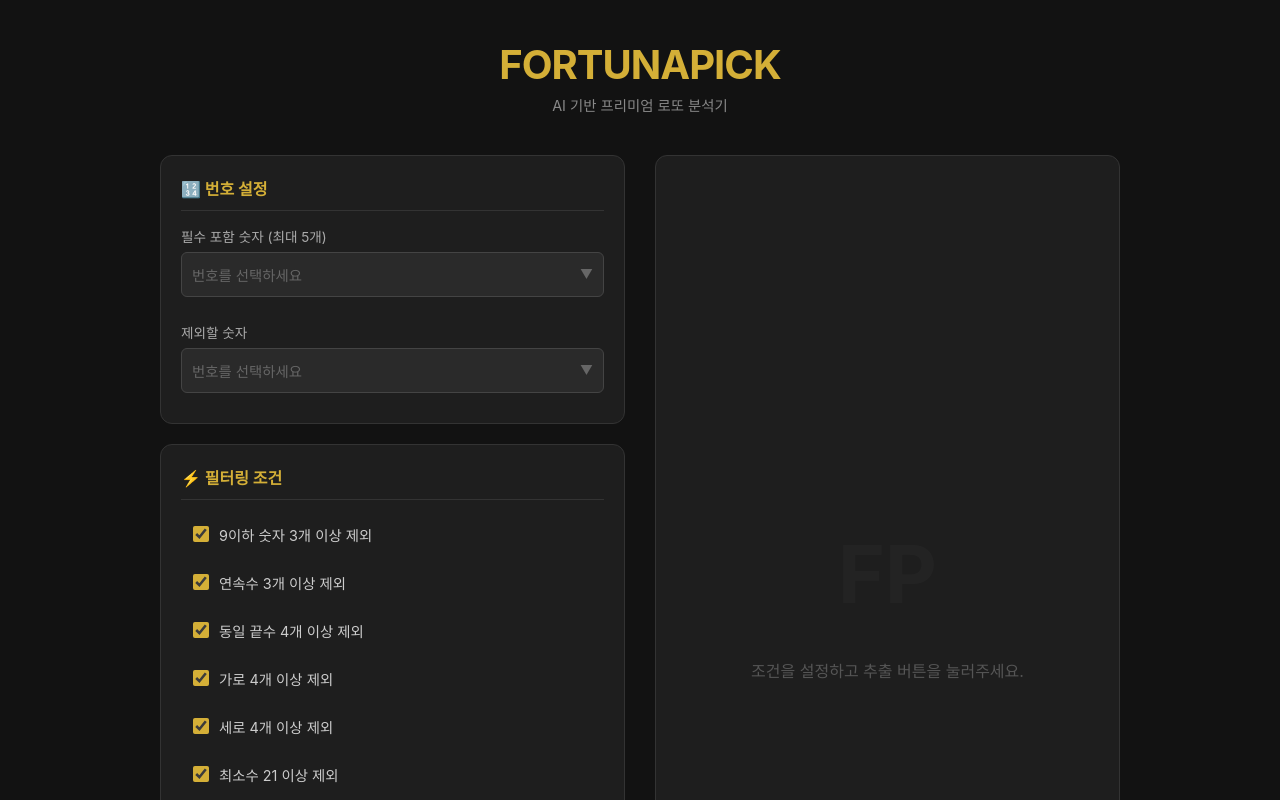
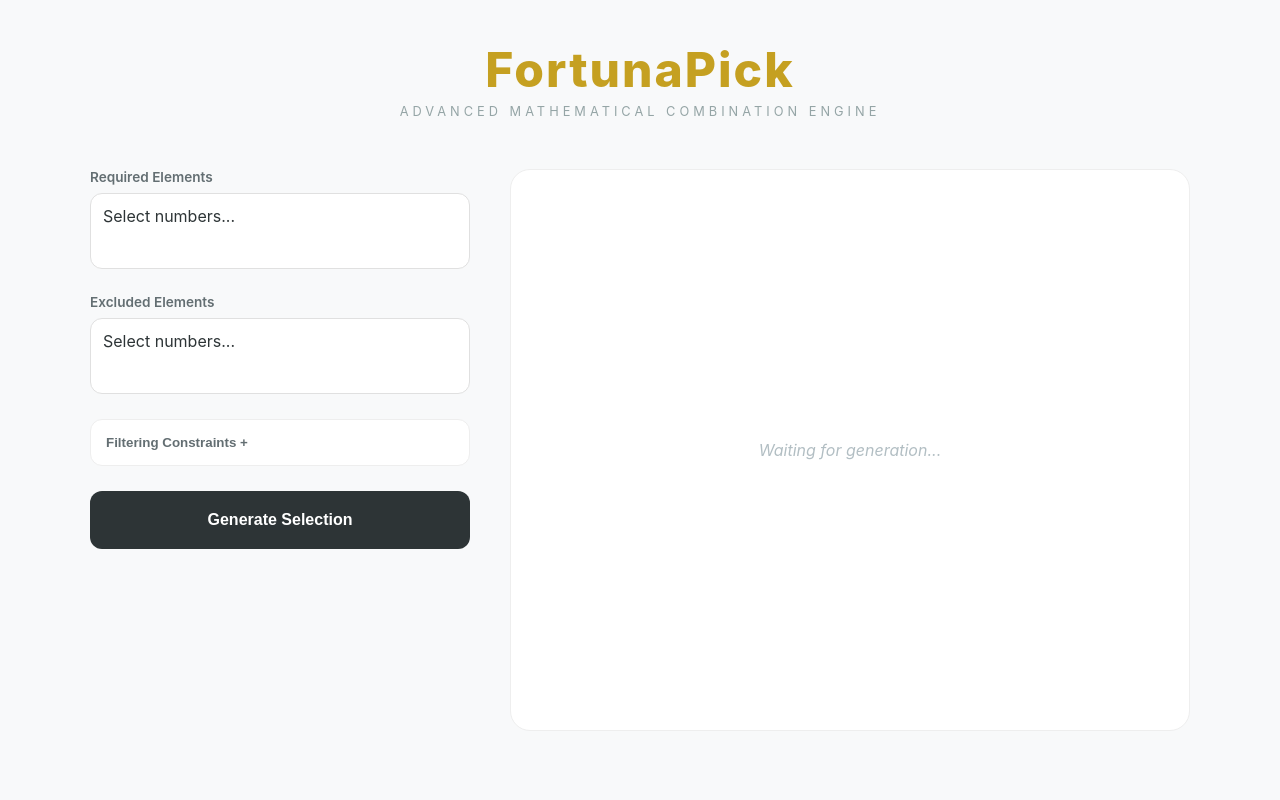
Before and after one commit to jmp1533/FortunaPick, a Next.js app: page / in a window 1280 px wide. Shown: the top 800 px of the page. Built offline with nearby package versions, Linux system fonts and the light colour scheme.

Commit message:
no message

```diff
--- a/app/globals.css
+++ b/app/globals.css
@@ -1,63 +1,45 @@
-/* 기본 설정 */
-body { margin: 0; padding: 0; font-family: 'Pretendard', -apple-system, sans-serif; background-color: #121212; color: #e0e0e0; }
-* { box-sizing: border-box; }
+:root { --gold: #C5A021; --bg: #F8F9FA; --card: #FFFFFF; --text: #2D3436; }
+body { background: var(--bg); color: var(--text); font-family: 'Inter', sans-serif; margin:0; }
+.container { max-width: 1100px; margin: 0 auto; padding: 40px 20px; }
+.brand-header { text-align: center; margin-bottom: 50px; }
+.brand-header h1 { font-size: 3rem; letter-spacing: 2px; color: var(--gold); margin: 0; font-weight: 800; }
+.brand-header p { text-transform: uppercase; font-size: 0.8rem; letter-spacing: 4px; color: #95a5a6; margin-top: 5px; }
 
-/* 메인 레이아웃 */
-.main-container { max-width: 1000px; margin: 0 auto; padding: 20px; min-height: 100vh; }
-.header { text-align: center; margin-bottom: 40px; padding-top: 20px; }
-.brand-logo { font-size: 2.5rem; margin: 0; color: #d4af37; /* Gold */ letter-spacing: -1px; text-transform: uppercase; }
-.subtitle { color: #888; margin-top: 5px; font-size: 0.9rem; }
+.main-layout { display: grid; grid-template-columns: 380px 1fr; gap: 40px; }
+@media (max-width: 850px) { .main-layout { grid-template-columns: 1fr; } }
 
-/* 컨텐츠 그리드 (데스크탑: 2열, 모바일: 1열) */
-.content-wrapper { display: grid; grid-template-columns: 1fr 1fr; gap: 30px; }
-@media (max-width: 768px) { .content-wrapper { grid-template-columns: 1fr; } }
+/* 입력 그룹 */
+.input-group { margin-bottom: 25px; position: relative; }
+.input-group label { display: block; font-weight: 600; font-size: 0.85rem; margin-bottom: 8px; color: #636e72; }
+.combo-box { background: var(--card); border: 1px solid #E0E0E0; border-radius: 12px; padding: 12px; min-height: 50px; cursor: pointer; display: flex; flex-wrap: wrap; gap: 6px; transition: all 0.3s; }
+.combo-box.open { border-color: var(--gold); box-shadow: 0 0 0 3px rgba(197, 160, 33, 0.1); }
+.tag { background: #f1f2f6; border-radius: 6px; padding: 2px 10px; font-size: 0.85rem; font-weight: bold; border: 1px solid #ddd; }
+.tag.secondary { background: #fee; border-color: #fcc; }
 
-/* 카드 스타일 */
-.section-card { background: #1e1e1e; border: 1px solid #333; padding: 20px; border-radius: 12px; margin-bottom: 20px; }
-.section-title { margin-top: 0; color: #d4af37; font-size: 1rem; border-bottom: 1px solid #333; padding-bottom: 10px; margin-bottom: 15px; }
+/* 드롭다운 그리드 */
+.dropdown { position: absolute; top: 100%; left: 0; width: 100%; background: var(--card); z-index: 10; border-radius: 12px; box-shadow: 0 10px 30px rgba(0,0,0,0.1); padding: 15px; margin-top: 5px; border: 1px solid #eee; }
+.number-grid { display: grid; grid-template-columns: repeat(7, 1fr); gap: 6px; }
+.grid-item { border: none; background: #f8f9fa; border-radius: 6px; padding: 8px 0; cursor: pointer; font-size: 0.85rem; }
+.grid-item.active { background: var(--gold); color: white; font-weight: bold; }
+.grid-item.disabled { opacity: 0.1; cursor: not-allowed; }
 
-/* 숫자 선택기 (Combobox 느낌) */
-.selector-container { position: relative; margin-bottom: 10px; }
-.input-label { display: block; font-size: 0.85rem; color: #aaa; margin-bottom: 6px; }
-.selector-box { background: #2a2a2a; border: 1px solid #444; padding: 10px; border-radius: 6px; min-height: 45px; cursor: pointer; display: flex; justify-content: space-between; align-items: center; }
-.selector-box:hover { border-color: #d4af37; }
-.placeholder { color: #666; font-size: 0.9rem; }
-.chip-container { display: flex; flex-wrap: wrap; gap: 5px; }
-.chip { background: #d4af37; color: #000; padding: 2px 8px; border-radius: 12px; font-size: 0.8rem; font-weight: bold; }
-.arrow { color: #666; font-size: 0.8rem; }
+/* 아코디언 */
+.accordion-section { border: 1px solid #eee; border-radius: 12px; background: white; margin-bottom: 25px; overflow: hidden; }
+.accordion-trigger { width: 100%; padding: 15px; background: none; border: none; text-align: left; font-weight: 600; cursor: pointer; color: #636e72; display: flex; justify-content: space-between; }
+.accordion-content { max-height: 0; transition: max-height 0.4s ease; background: #fafafa; }
+.accordion-content.visible { max-height: 500px; padding: 15px; }
+.filter-list { display: flex; flex-direction: column; gap: 10px; }
+.check-label { font-size: 0.85rem; display: flex; align-items: center; gap: 10px; cursor: pointer; }
+.check-label input { accent-color: var(--gold); }
+.ac-input { margin-top: 10px; padding-top: 10px; border-top: 1px solid #eee; display: flex; justify-content: space-between; align-items: center; font-size: 0.8rem; }
+.ac-input input { width: 50px; padding: 5px; border: 1px solid #ddd; border-radius: 4px; }
 
-/* 숫자 그리드 팝업 */
-.number-grid-dropdown { position: absolute; top: 100%; left: 0; width: 100%; background: #2a2a2a; border: 1px solid #d4af37; z-index: 100; padding: 10px; display: grid; grid-template-columns: repeat(7, 1fr); gap: 5px; border-radius: 0 0 8px 8px; box-shadow: 0 10px 20px rgba(0,0,0,0.5); }
-.grid-btn { padding: 8px 0; background: #333; border: none; color: #fff; border-radius: 4px; cursor: pointer; font-size: 0.9rem; }
-.grid-btn:hover { background: #444; }
-.grid-btn.active { background: #d4af37; color: #000; font-weight: bold; }
-.grid-btn.disabled { opacity: 0.2; cursor: not-allowed; }
+/* 제너레이트 버튼 */
+.generate-btn { width: 100%; padding: 20px; background: #2d3436; color: white; border: none; border-radius: 12px; font-size: 1rem; font-weight: bold; cursor: pointer; transition: 0.3s; }
+.generate-btn:hover { background: #000; transform: translateY(-2px); box-shadow: 0 5px 15px rgba(0,0,0,0.1); }
 
-/* 필터 체크박스 */
-.filter-grid { display: grid; grid-template-columns: 1fr; gap: 10px; }
-.checkbox-item { display: flex; align-items: center; cursor: pointer; padding: 8px; border-radius: 4px; transition: background 0.2s; }
-.checkbox-item:hover { background: #252525; }
-.checkbox-item input { margin-right: 10px; accent-color: #d4af37; width: 16px; height: 16px; }
-.checkbox-item span { font-size: 0.9rem; color: #ccc; }
-.simple-input { width: 100%; padding: 8px; background: #2a2a2a; border: 1px solid #444; color: white; border-radius: 4px; }
-
-/* 액션 버튼 */
-.action-btn { width: 100%; padding: 18px; background: linear-gradient(135deg, #d4af37, #aa8c2c); color: #000; font-weight: 800; border: none; border-radius: 8px; font-size: 1.1rem; cursor: pointer; margin-top: 10px; box-shadow: 0 4px 15px rgba(212, 175, 55, 0.3); transition: transform 0.1s; }
-.action-btn:active { transform: scale(0.98); }
-.action-btn:disabled { background: #444; color: #888; cursor: not-allowed; box-shadow: none; }
-
-/* 결과 영역 */
-.result-panel { background: #1e1e1e; border: 1px solid #333; border-radius: 12px; padding: 20px; min-height: 400px; display: flex; flex-direction: column; }
-.empty-state { flex: 1; display: flex; flex-direction: column; align-items: center; justify-content: center; color: #555; }
-.logo-placeholder { font-size: 5rem; font-weight: bold; opacity: 0.1; margin-bottom: 20px; }
-
-.result-content { animation: fadeIn 0.5s; }
-.result-title { text-align: center; color: #fff; margin-top: 0; }
-.result-summary { text-align: center; color: #888; font-size: 0.9rem; margin-bottom: 30px; }
-
-.lotto-row { display: flex; align-items: center; margin-bottom: 15px; background: #252525; padding: 12px; border-radius: 50px; border: 1px solid #333; }
-.row-badge { background: #333; color: #d4af37; padding: 5px 10px; border-radius: 20px; font-size: 0.7rem; font-weight: bold; margin-right: 15px; white-space: nowrap; }
-.balls { display: flex; gap: 8px; flex-wrap: wrap; justify-content: center; flex: 1; }
-.ball { width: 32px; height: 32px; border-radius: 50%; display: flex; align-items: center; justify-content: center; font-weight: bold; color: white; text-shadow: 0 1px 2px rgba(0,0,0,0.3); box-shadow: inset 0 -3px 5px rgba(0,0,0,0.2); font-size: 0.9rem; }
-
-@keyframes fadeIn { from { opacity: 0; transform: translateY(10px); } to { opacity: 1; transform: translateY(0); } }
+/* 결과 디스플레이 */
+.display-section { background: var(--card); border-radius: 20px; border: 1px solid #eee; padding: 30px; display: flex; flex-direction: column; min-height: 500px; }
+.empty-view { flex: 1; display: flex; align-items: center; justify-content: center; color: #b2bec3; font-style: italic; }
+.row-item { display: flex; gap: 10px; padding: 15px; border-bottom: 1px solid #f1f1f1; justify-content: center; }
+.ball { width: 38px; height: 38px; border-radius: 50%; background: #fff; border: 1px solid #e0e0e0; display: flex; align-items: center; justify-content: center; font-weight: 700; font-size: 0.95rem; color: #2d3436; box-shadow: 0 2px 4px rgba(0,0,0,0.02); }
--- a/app/page.js
+++ b/app/page.js
@@ -1,232 +1,128 @@
 "use client";
-import { useState } from 'react';
-
-// --- 컴포넌트: 숫자 선택기 (드롭다운 스타일) ---
-const NumberSelector = ({ label, selected, onToggle, excludeList = [] }) => {
-    const [isOpen, setIsOpen] = useState(false);
-
-    const toggleNumber = (num) => {
-        onToggle(num);
-    };
-
-    return (
-        <div className="selector-container">
-            <label className="input-label">{label}</label>
-            <div className="selector-box" onClick={() => setIsOpen(!isOpen)}>
-                {selected.length === 0 ? (
-                    <span className="placeholder">번호를 선택하세요</span>
-                ) : (
-                    <div className="chip-container">
-                        {selected.map(n => <span key={n} className="chip">{n}</span>)}
-                    </div>
-                )}
-                <span className="arrow">{isOpen ? '▲' : '▼'}</span>
-            </div>
-
-            {isOpen && (
-                <div className="number-grid-dropdown">
-                    {Array.from({ length: 45 }, (_, i) => i + 1).map(num => {
-                        const isSelected = selected.includes(num);
-                        const isDisabled = excludeList.includes(num);
-                        return (
-                            <button
-                                key={num}
-                                onClick={(e) => { e.stopPropagation(); toggleNumber(num); }}
-                                disabled={isDisabled}
-                                className={`grid-btn ${isSelected ? 'active' : ''} ${isDisabled ? 'disabled' : ''}`}
-                            >
-                                {num}
-                            </button>
-                        )
-                    })}
-                </div>
-            )}
-        </div>
-    );
-};
+import { useState, useEffect, useRef } from 'react';
 
 export default function Home() {
-    // 상태 관리
-    const [fixedNums, setFixedNums] = useState([]);
-    const [excludeNums, setExcludeNums] = useState([]);
+    const [fixed, setFixed] = useState([]);
+    const [exclude, setExclude] = useState([]);
     const [minAc, setMinAc] = useState(5);
-
-    // 필터 체크박스 상태 (기본값 True)
+    const [isFilterOpen, setIsFilterOpen] = useState(false);
+    const [activeSelector, setActiveSelector] = useState(null); // 'fixed' | 'exclude' | null
+    const [result, setResult] = useState(null);
+    const [loading, setLoading] = useState(false);
     const [filters, setFilters] = useState({
-        under_10_limit: true,
-        consecutive_limit: true,
-        same_end_limit: true,
-        row_limit: true,
-        col_limit: true,
-        min_num_limit: true,
-        high_num_limit: true,
-        ac_limit: true,
+        f1: true, f2: true, f3: true, f4: true, f5: true, f6: true, f7: true, f8: true
     });
 
-    const [result, setResult] = useState(null);
-    const [loading, setLoading] = useState(false);
+    const selectorRef = useRef(null);
 
-    // 필터 토글 핸들러
-    const toggleFilter = (key) => {
-        setFilters(prev => ({ ...prev, [key]: !prev[key] }));
-    };
+    // 외부 클릭 시 콤보박스 닫기
+    useEffect(() => {
+        const handleClickOutside = (e) => {
+            if (selectorRef.current && !selectorRef.current.contains(e.target)) {
+                setActiveSelector(null);
+            }
+        };
+        document.addEventListener("mousedown", handleClickOutside);
+        return () => document.removeEventListener("mousedown", handleClickOutside);
+    }, []);
 
-    // 숫자 토글 핸들러
-    const handleFixedToggle = (num) => {
-        if (fixedNums.includes(num)) setFixedNums(fixedNums.filter(n => n !== num));
-        else {
-            if (fixedNums.length >= 5) return alert("필수 숫자는 최대 5개까지만 선택 가능합니다.");
-            setFixedNums([...fixedNums, num].sort((a,b)=>a-b));
-        }
-    };
-
-    const handleExcludeToggle = (num) => {
-        if (excludeNums.includes(num)) setExcludeNums(excludeNums.filter(n => n !== num));
-        else setExcludeNums([...excludeNums, num].sort((a,b)=>a-b));
-    };
-
-    const handleSubmit = async () => {
+    const handleFetch = async () => {
         setLoading(true);
-        setResult(null);
-
         try {
             const res = await fetch('/api/index', {
                 method: 'POST',
                 headers: { 'Content-Type': 'application/json' },
-                body: JSON.stringify({
-                    fixed_nums: fixedNums,
-                    exclude_nums: excludeNums,
-                    min_ac: parseInt(minAc),
-                    filters: filters
-                })
+                body: JSON.stringify({ fixed_nums: fixed, exclude_nums: exclude, min_ac: minAc, filters })
             });
-            const data = await res.json();
-            setResult(data);
-        } catch (e) {
-            alert("오류가 발생했습니다.");
-        } finally {
-            setLoading(false);
-        }
+            setResult(await res.json());
+        } finally { setLoading(false); }
     };
 
-    const getBallColor = (num) => {
-        if (num <= 10) return '#fbc400';
-        if (num <= 20) return '#69c8f2';
-        if (num <= 30) return '#ff7272';
-        if (num <= 40) return '#aaaaaa';
-        return '#b0d840';
-    };
+    const renderGrid = (selected, onToggle, disabledList) => (
+        <div className="number-grid">
+            {Array.from({ length: 45 }, (_, i) => i + 1).map(n => (
+                <button key={n}
+                        className={`grid-item ${selected.includes(n) ? 'active' : ''} ${disabledList.includes(n) ? 'disabled' : ''}`}
+                        onClick={() => {
+                            if(disabledList.includes(n)) return;
+                            onToggle(selected.includes(n) ? selected.filter(x => x !== n) : [...selected, n].sort((a,b)=>a-b));
+                        }}
+                >{n}</button>
+            ))}
+        </div>
+    );
 
     return (
-        <main className="main-container">
-            <header className="header">
-                <h1 className="brand-logo">FortunaPick</h1>
-                <p className="subtitle">AI 기반 프리미엄 로또 분석기</p>
+        <div className="container">
+            <header className="brand-header">
+                <h1>FortunaPick</h1>
+                <p>Advanced Mathematical Combination Engine</p>
             </header>
 
-            <div className="content-wrapper">
-                {/* --- 왼쪽: 설정 패널 --- */}
-                <div className="control-panel">
-                    <section className="section-card">
-                        <h3 className="section-title">🔢 번호 설정</h3>
-                        <NumberSelector
-                            label="필수 포함 숫자 (최대 5개)"
-                            selected={fixedNums}
-                            onToggle={handleFixedToggle}
-                            excludeList={excludeNums}
-                        />
-                        <div style={{height: '15px'}}></div>
-                        <NumberSelector
-                            label="제외할 숫자"
-                            selected={excludeNums}
-                            onToggle={handleExcludeToggle}
-                            excludeList={fixedNums}
-                        />
-                    </section>
+            <div className="main-layout" ref={selectorRef}>
+                {/* 설정 영역 */}
+                <div className="config-section">
+                    <div className="input-group">
+                        <label>Required Elements</label>
+                        <div className={`combo-box ${activeSelector === 'fixed' ? 'open' : ''}`} onClick={() => setActiveSelector('fixed')}>
+                            {fixed.length ? fixed.map(n => <span key={n} className="tag">{n}</span>) : "Select numbers..."}
+                        </div>
+                        {activeSelector === 'fixed' && <div className="dropdown">{renderGrid(fixed, setFixed, exclude)}</div>}
+                    </div>
 
-                    <section className="section-card">
-                        <h3 className="section-title">⚡ 필터링 조건</h3>
-                        <div className="filter-grid">
-                            <label className="checkbox-item">
-                                <input type="checkbox" checked={filters.under_10_limit} onChange={() => toggleFilter('under_10_limit')} />
-                                <span>9이하 숫자 3개 이상 제외</span>
-                            </label>
-                            <label className="checkbox-item">
-                                <input type="checkbox" checked={filters.consecutive_limit} onChange={() => toggleFilter('consecutive_limit')} />
-                                <span>연속수 3개 이상 제외</span>
-                            </label>
-                            <label className="checkbox-item">
-                                <input type="checkbox" checked={filters.same_end_limit} onChange={() => toggleFilter('same_end_limit')} />
-                                <span>동일 끝수 4개 이상 제외</span>
-                            </label>
-                            <label className="checkbox-item">
-                                <input type="checkbox" checked={filters.row_limit} onChange={() => toggleFilter('row_limit')} />
-                                <span>가로 4개 이상 제외</span>
-                            </label>
-                            <label className="checkbox-item">
-                                <input type="checkbox" checked={filters.col_limit} onChange={() => toggleFilter('col_limit')} />
-                                <span>세로 4개 이상 제외</span>
-                            </label>
-                            <label className="checkbox-item">
-                                <input type="checkbox" checked={filters.min_num_limit} onChange={() => toggleFilter('min_num_limit')} />
-                                <span>최소수 21 이상 제외</span>
-                            </label>
-                            <label className="checkbox-item">
-                                <input type="checkbox" checked={filters.high_num_limit} onChange={() => toggleFilter('high_num_limit')} />
-                                <span>40대 숫자 3개 이상 제외</span>
-                            </label>
-                            <label className="checkbox-item">
-                                <input type="checkbox" checked={filters.ac_limit} onChange={() => toggleFilter('ac_limit')} />
-                                <span>AC값 필터 적용</span>
-                            </label>
+                    <div className="input-group">
+                        <label>Excluded Elements</label>
+                        <div className={`combo-box ${activeSelector === 'exclude' ? 'open' : ''}`} onClick={() => setActiveSelector('exclude')}>
+                            {exclude.length ? exclude.map(n => <span key={n} className="tag secondary">{n}</span>) : "Select numbers..."}
                         </div>
-                        {filters.ac_limit && (
-                            <div style={{marginTop: '10px'}}>
-                                <label className="input-label" style={{fontSize: '12px'}}>AC 최소값 (이하 제외)</label>
-                                <input
-                                    type="number"
-                                    value={minAc}
-                                    onChange={(e) => setMinAc(e.target.value)}
-                                    className="simple-input"
-                                />
+                        {activeSelector === 'exclude' && <div className="dropdown">{renderGrid(exclude, setExclude, fixed)}</div>}
+                    </div>
+
+                    {/* 아코디언 필터 영역 */}
+                    <div className="accordion-section">
+                        <button className="accordion-trigger" onClick={() => setIsFilterOpen(!isFilterOpen)}>
+                            Filtering Constraints {isFilterOpen ? '−' : '+'}
+                        </button>
+                        <div className={`accordion-content ${isFilterOpen ? 'visible' : ''}`}>
+                            <div className="filter-list">
+                                {Object.keys(filters).map((key, idx) => (
+                                    <label key={key} className="check-label">
+                                        <input type="checkbox" checked={filters[key]} onChange={() => setFilters({...filters, [key]: !filters[key]})} />
+                                        Condition {idx + 1}
+                                    </label>
+                                ))}
+                                <div className="ac-input">
+                                    <span>Minimum AC Value</span>
+                                    <input type="number" value={minAc} onChange={e => setMinAc(e.target.value)} />
+                                </div>
                             </div>
-                        )}
-                    </section>
+                        </div>
+                    </div>
 
-                    <button onClick={handleSubmit} disabled={loading} className="action-btn">
-                        {loading ? 'Fortuna 분석 중...' : '조합 추출 시작'}
+                    <button className="generate-btn" onClick={handleFetch} disabled={loading}>
+                        {loading ? "Analyzing..." : "Generate Selection"}
                     </button>
                 </div>
 
-                {/* --- 오른쪽: 결과 패널 --- */}
-                <div className="result-panel">
+                {/* 결과 영역 */}
+                <div className="display-section">
                     {result ? (
-                        <div className="result-content">
-                            <h2 className="result-title">✨ 분석 결과</h2>
-                            <p className="result-summary">
-                                Fortuna 알고리즘이 <strong>{result.total_valid_count.toLocaleString()}</strong>개의 조합 중 최적의 10개를 선별했습니다.
-                            </p>
-                            <div className="lotto-list">
-                                {result.recommendations.map((combo, idx) => (
-                                    <div key={idx} className="lotto-row">
-                                        <span className="row-badge">PICK {idx + 1}</span>
-                                        <div className="balls">
-                                            {combo.map(num => (
-                                                <span key={num} className="ball" style={{backgroundColor: getBallColor(num)}}>{num}</span>
-                                            ))}
-                                        </div>
+                        <div className="result-card">
+                            <h3>Selection Overview</h3>
+                            <p>Analyzed <strong>{result.total.toLocaleString()}</strong> viable combinations.</p>
+                            <div className="recommendations">
+                                {result.list.map((row, i) => (
+                                    <div key={i} className="row-item">
+                                        {row.map(num => <span key={num} className="ball">{num}</span>)}
                                     </div>
                                 ))}
                             </div>
                         </div>
                     ) : (
-                        <div className="empty-state">
-                            <div className="logo-placeholder">FP</div>
-                            <p>조건을 설정하고 추출 버튼을 눌러주세요.</p>
-                        </div>
+                        <div className="empty-view">Waiting for generation...</div>
                     )}
                 </div>
             </div>
-        </main>
+        </div>
     );
 }
```
Also changed, not shown: 1 other file (tests, documents, lock files or other folders).
